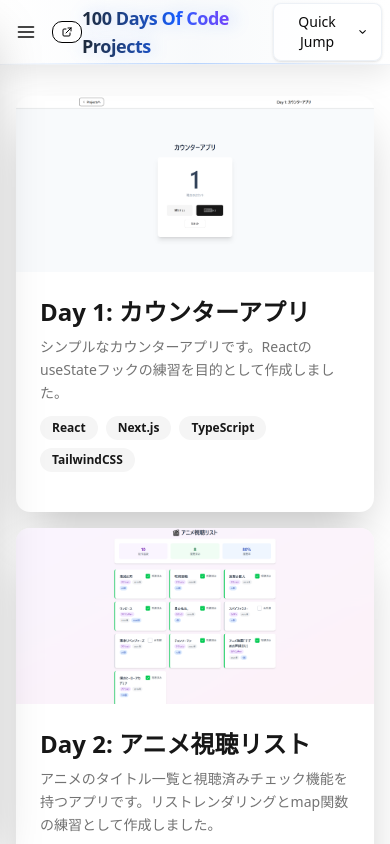
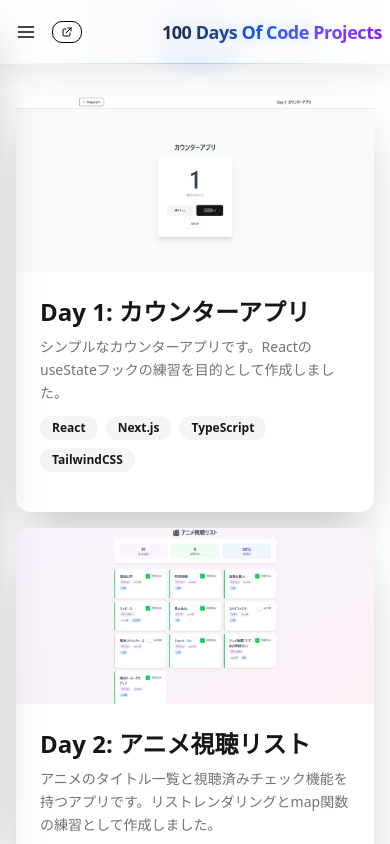
Before and after one commit to atsuki61/100DaysOfCode, a Next.js app: page / in a window 390 px wide. Shown: the top 844 px of the page. Built offline with nearby package versions, Linux system fonts and the light colour scheme.

Commit message:
refactor: Headerの内部ロジックとスタイルを整理

```diff
--- a/src/components/common/Header.tsx
+++ b/src/components/common/Header.tsx
@@ -70,7 +70,7 @@ export default function Header({ title, showHomeLink = true, showPortfolioLink =
             </div>
           </div>
 
-          <div className="flex items-center gap-2">
+          <div className="hidden sm:flex items-center gap-2"> {/* sm以上で表示（モバイルはサイドメニュー経由で代替） */}
             <HeaderDropdown items={items} />
           </div>
         </div>
```
